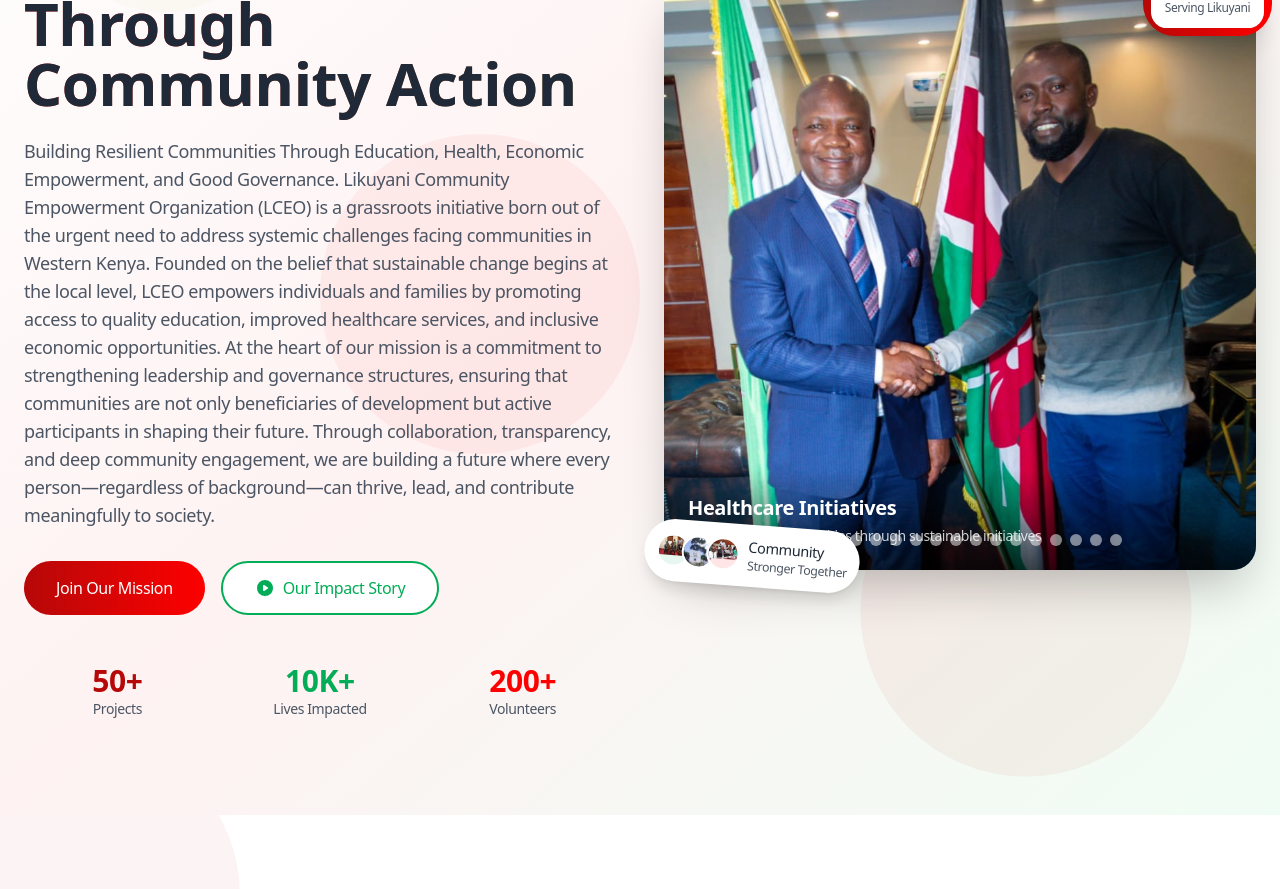
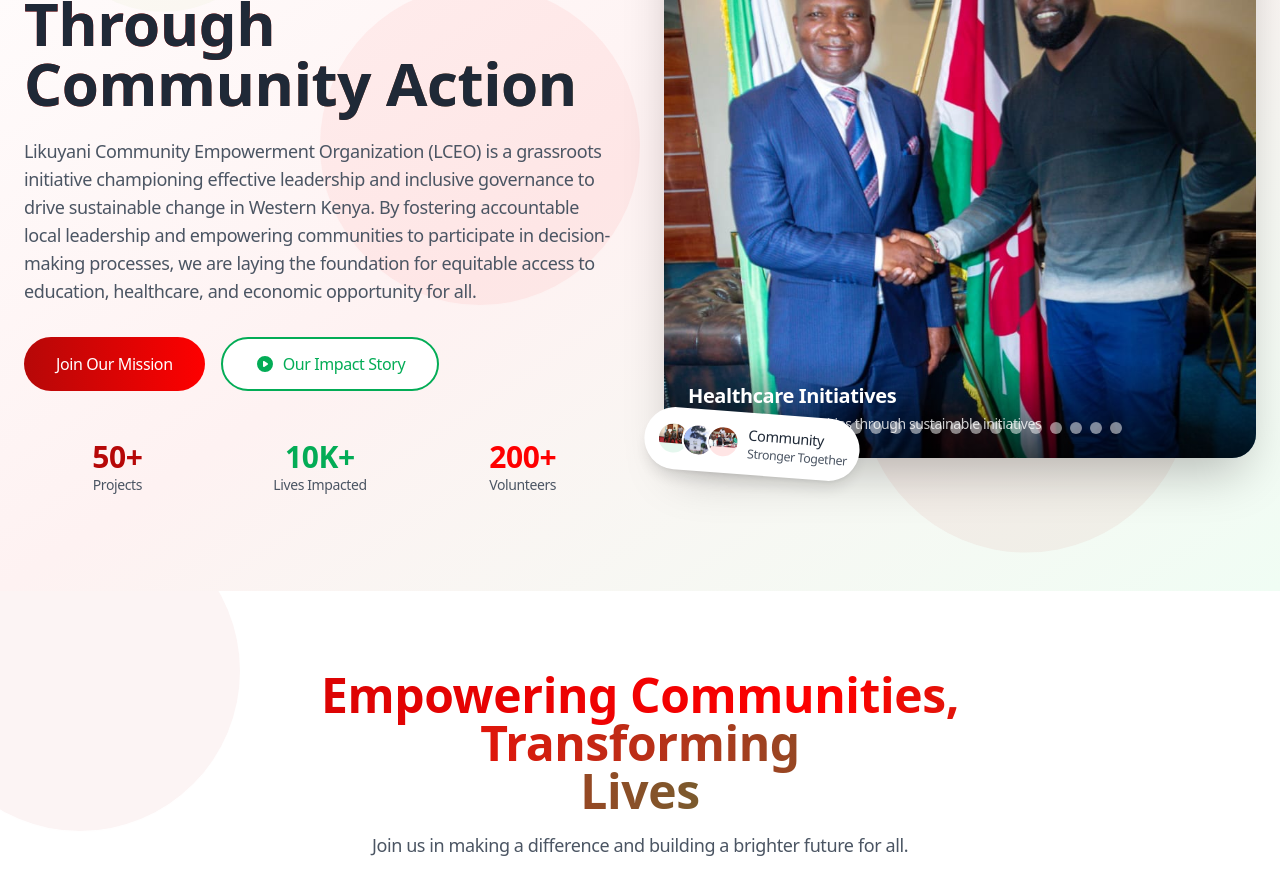
Before and after one commit to mizzoaccount/likuyani, a Next.js app: page / in a window 1280 px wide. Shown: the part 800-1689 px from the top of the page. Built offline with nearby package versions, Linux system fonts and the light colour scheme.

Commit message:
Update TopHero.tsx

```diff
--- a/components/TopHero.tsx
+++ b/components/TopHero.tsx
@@ -119,7 +119,7 @@
                 animate={{ opacity: 1 }}
                 transition={{ delay: 0.6, duration: 0.7 }}
               >
-               Building Resilient Communities Through Education, Health, Economic Empowerment, and Good Governance. Likuyani Community Empowerment Organization (LCEO) is a grassroots initiative born out of the urgent need to address systemic challenges facing communities in Western Kenya. Founded on the belief that sustainable change begins at the local level, LCEO empowers individuals and families by promoting access to quality education, improved healthcare services, and inclusive economic opportunities. At the heart of our mission is a commitment to strengthening leadership and governance structures, ensuring that communities are not only beneficiaries of development but active participants in shaping their future. Through collaboration, transparency, and deep community engagement, we are building a future where every person—regardless of background—can thrive, lead, and contribute meaningfully to society.
+               Likuyani Community Empowerment Organization (LCEO) is a grassroots initiative championing effective leadership and inclusive governance to drive sustainable change in Western Kenya. By fostering accountable local leadership and empowering communities to participate in decision-making processes, we are laying the foundation for equitable access to education, healthcare, and economic opportunity for all.
               </motion.p>
             </div>
 
```
